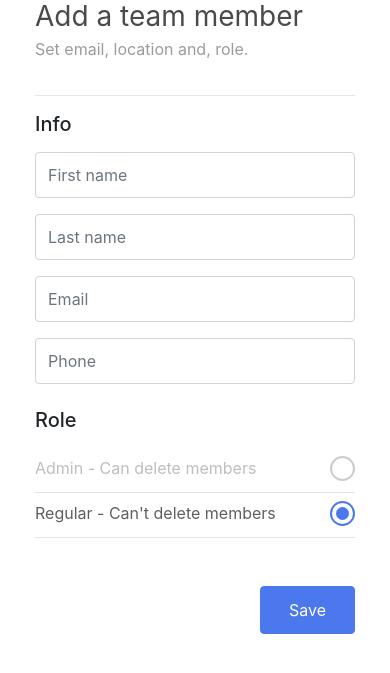
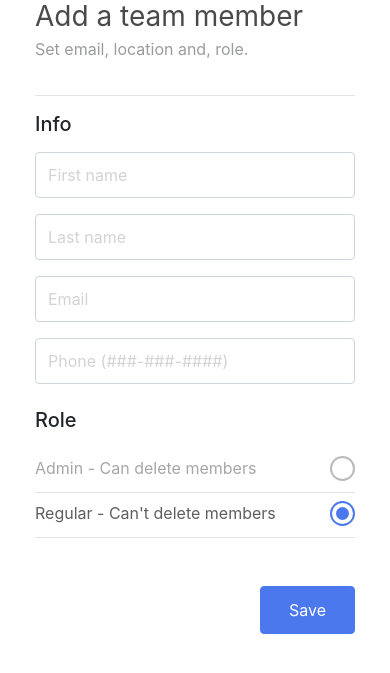
Before and after one commit to sadjadtavakoli/instawork, a Django app: page /members/new in a window 390 px wide. Shown: the part 52-725 px from the top of the page. Run offline with Django 4.2, Linux system fonts and the light colour scheme; some libraries are stand-ins or nearby versions.

Commit message:
placeholder color + phone number formatter

```diff
--- a/members/forms.py
+++ b/members/forms.py
@@ -10,6 +10,6 @@ class AddMemberForm(forms.ModelForm):
         widgets = {
             'first_name': forms.TextInput(attrs={'placeholder': 'First name'}),
             'last_name': forms.TextInput(attrs={'placeholder': 'Last name'}),
-            'phone': forms.TextInput(attrs={'placeholder': 'Phone'}),
+            'phone': forms.TextInput(attrs={'placeholder': 'Phone (###-###-####)'}),
             'email': forms.EmailInput(attrs={'placeholder': 'Email'})
         }
--- a/members/static/members/css/base.css
+++ b/members/static/members/css/base.css
@@ -93,7 +93,7 @@
 .radio-button label {
     margin-bottom: 0;
     padding-bottom: 0.5rem;
-    opacity: 0.4;
+    opacity: 0.55;
 }
 
 .checkmark {
@@ -133,10 +133,16 @@ a:hover {
     color: #022d6d;
 }
 
-.radio-button input:checked~ label{
-   opacity:1.0;
+.radio-button input:checked ~ label {
+    opacity: 1.0;
 }
 
-.radio-button input:checked~ label .checkmark{
+.radio-button input:checked ~ label .checkmark {
     border-color: #4b78ed;
 }
+
+.form-control::placeholder /* Most modern browsers support this now. */
+{
+    color: lightgrey;
+    opacity: 1;
+}
--- a/members/static/members/js/member_form_script.js
+++ b/members/static/members/js/member_form_script.js
@@ -17,4 +17,17 @@ $(document).ready(function () {
             }
         });
     });
+
+    $('input[name="phone"]').on('input', function(){
+        let value = this.value.replaceAll('-','');
+        const areaCode = value.substring(0,3);
+        const middle = value.substring(3,6);
+        const last = value.substring(6,10);
+        let replacement = areaCode;
+        if(areaCode.length === 3) replacement+="-";
+        if(middle) replacement+=middle;
+        if(middle.length === 3) replacement+="-";
+        if(last) replacement+=last;
+        this.value= replacement;
+    });
 });
```
